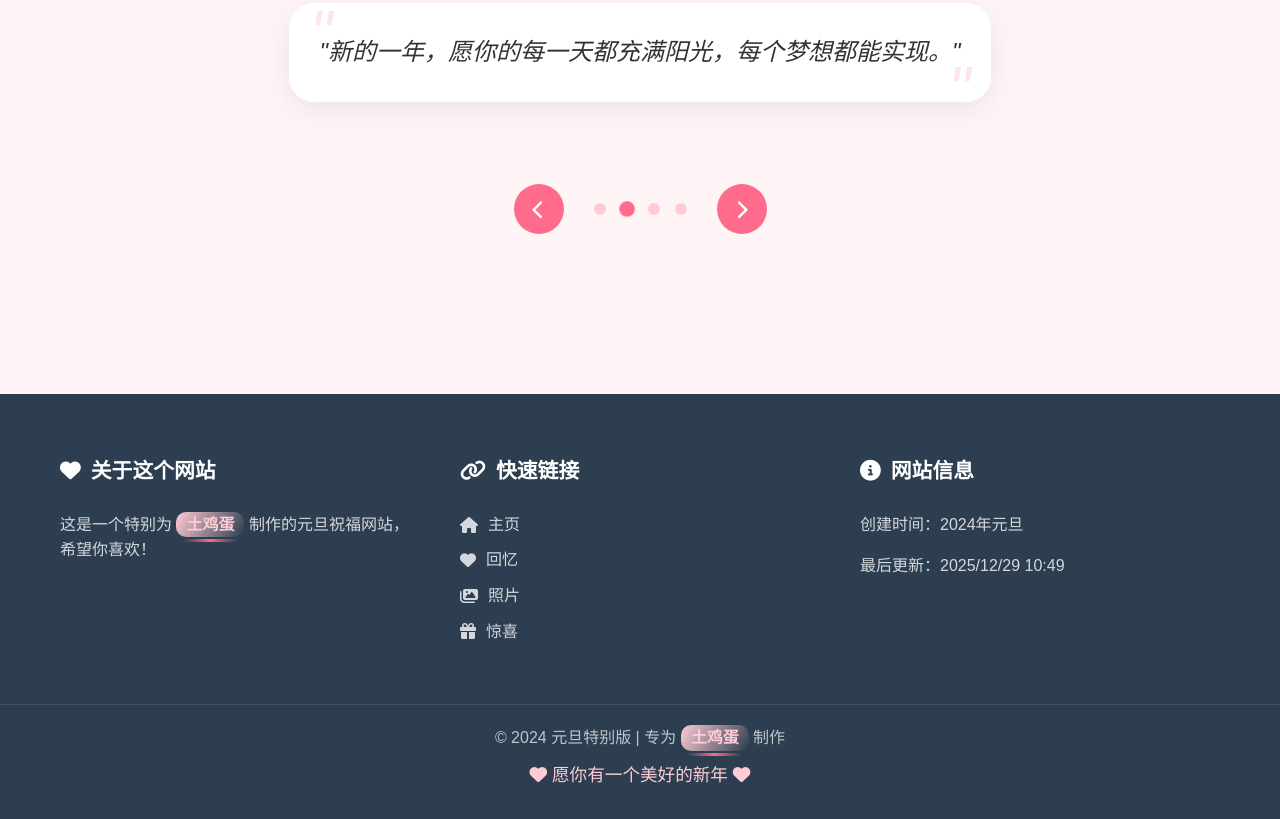
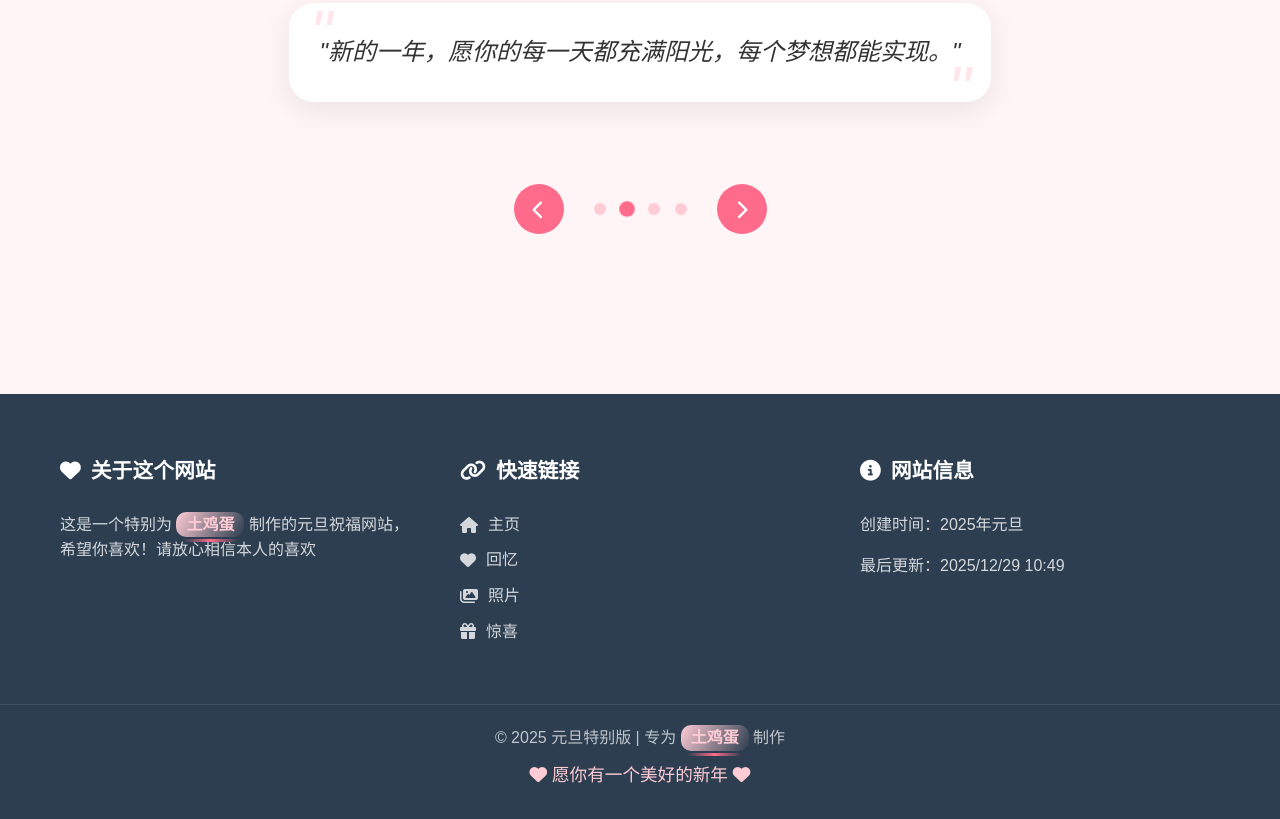
Before and after one commit to fangzejin111/new, a plain HTML site: page index.html in a window 1280 px wide. Shown: the part 3110-3929 px from the top of the page. Drawn offline with Linux system fonts and the light colour scheme.

Commit message:
third commit

```diff
--- a/index.html
+++ b/index.html
@@ -232,7 +232,7 @@
         <div class="footer-content">
             <div class="footer-section">
                 <h3><i class="fas fa-heart"></i> 关于这个网站</h3>
-                <p>这是一个特别为 <span class="highlight-name">土鸡蛋</span> 制作的元旦祝福网站，希望你喜欢！</p>
+                <p>这是一个特别为 <span class="highlight-name">土鸡蛋</span> 制作的元旦祝福网站，希望你喜欢！请放心相信本人的喜欢</p>
             </div>
             <div class="footer-section">
                 <h3><i class="fas fa-link"></i> 快速链接</h3>
@@ -245,12 +245,12 @@
             </div>
             <div class="footer-section">
                 <h3><i class="fas fa-info-circle"></i> 网站信息</h3>
-                <p>创建时间：2024年元旦</p>
+                <p>创建时间：2025年元旦</p>
                 <p>最后更新：<span id="lastUpdate">今天</span></p>
             </div>
         </div>
         <div class="footer-bottom">
-            <p>© 2024 元旦特别版 | 专为 <span class="highlight-name">土鸡蛋</span> 制作</p>
+            <p>© 2025 元旦特别版 | 专为 <span class="highlight-name">土鸡蛋</span> 制作</p>
             <p class="footer-note">
                 <i class="fas fa-heart"></i> 愿你有一个美好的新年 <i class="fas fa-heart"></i>
             </p>
```
